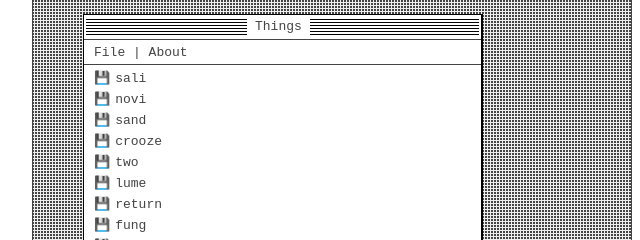
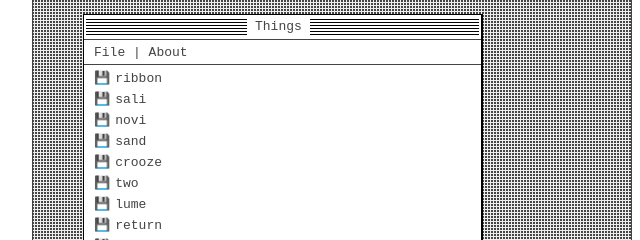
Before and after one commit to cjstewart88/r, a plain HTML site: page index.html in a window 1280 px wide. Shown: the part 202-442 px from the top of the page, 308-948 px from the left. Drawn offline with Linux system fonts and the light colour scheme.

Commit message:
forgot to add ribbon to the homepage

```diff
--- a/index.html
+++ b/index.html
@@ -123,6 +123,7 @@
         </div>
         <div class="toolbar">File | About</div>
         <div class="window-contents">
+          <a class="item" href="ribbon/index.html">ribbon</a>
           <a class="item" href="sali/index.html">sali</a>
           <a class="item" href="novi/index.html">novi</a>
           <a class="item" href="sand/index.html">sand</a>
```
